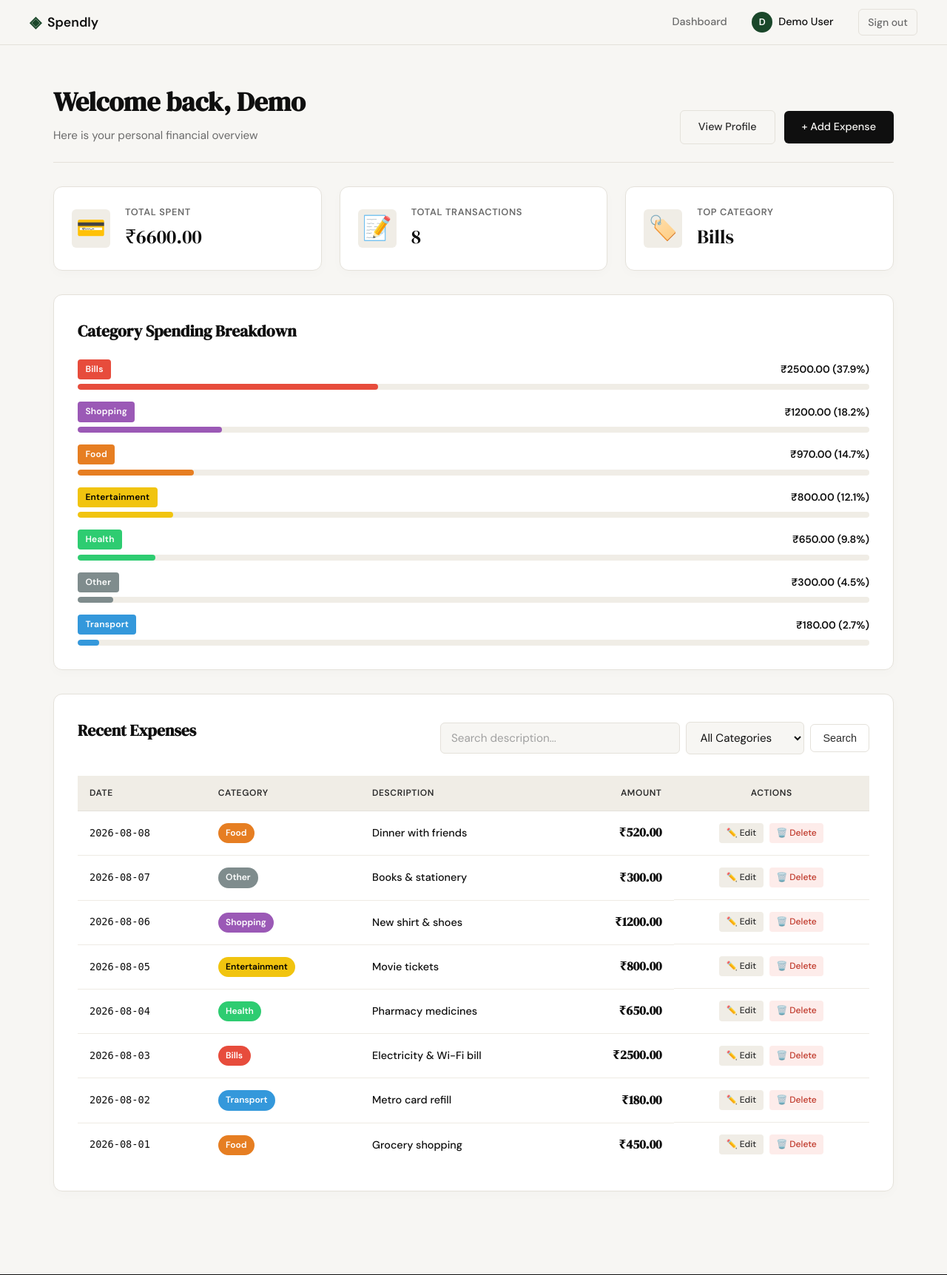
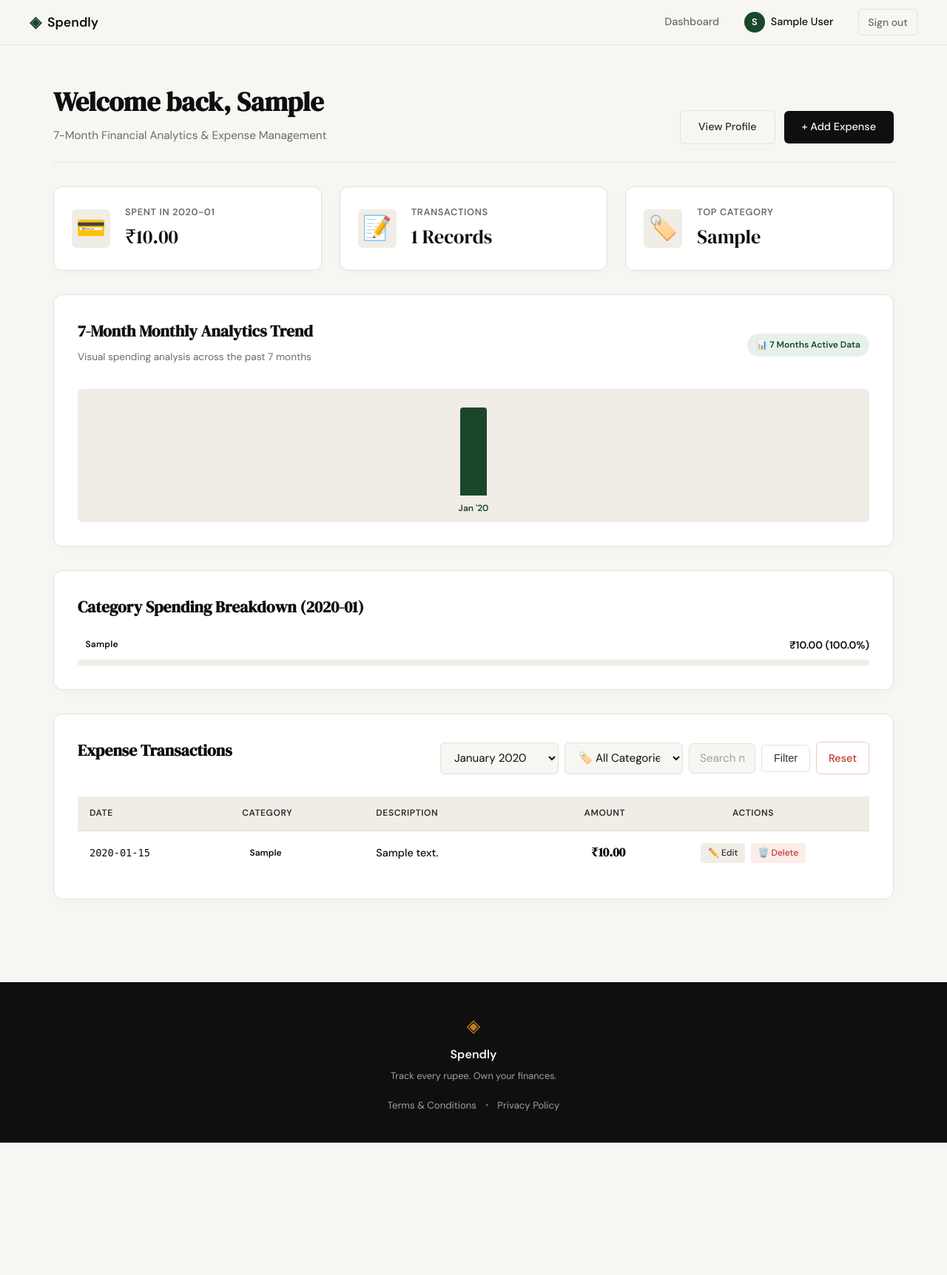
Before and after one commit to Mathedu-pandian/spendly-expense-tracker, a Flask app: a page that uses templates/dashboard.html in a window 1280 px wide. Shown: the top 1724 px of the page at 74% size. After the commit the page ends 1545 px from the top, so only its background shows below. Run offline with Flask 3, Linux system fonts and the light colour scheme; the visitor is signed in with stand-in values (Sample User, id 1); data comes from the database, SQL or seed files in the repository; tables that the repository leaves empty hold one stand-in row (values such as "Sample post").

Commit message:
feat: add 7-month synthetic dataset, monthly timeframe filter, and interactive spending trend analytics

```diff
--- a/app.py
+++ b/app.py
@@ -5,7 +5,8 @@ from flask import Flask, render_template, request, redirect, url_for, session, g
 from werkzeug.security import check_password_hash
 from database.db import (
     init_db, seed_db, create_user, get_user_by_email, get_user_by_id,
-    get_user_expenses, get_expense_summary, get_category_totals, add_expense_db
+    get_user_expenses, get_expense_summary, get_category_totals, add_expense_db,
+    get_available_months, get_monthly_trends
 )
 
 app = Flask(__name__)
@@ -125,18 +126,24 @@ def privacy():
 @app.route("/dashboard")
 @login_required
 def dashboard():
+    selected_month = request.args.get("month", "All")
     category_filter = request.args.get("category", "All")
     search_query = request.args.get("search", "").strip()
 
-    expenses = get_user_expenses(g.user["id"], category=category_filter, search=search_query)
-    summary = get_expense_summary(g.user["id"])
-    category_totals = get_category_totals(g.user["id"])
+    expenses = get_user_expenses(g.user["id"], month=selected_month, category=category_filter, search=search_query)
+    summary = get_expense_summary(g.user["id"], month=selected_month)
+    category_totals = get_category_totals(g.user["id"], month=selected_month)
+    available_months = get_available_months(g.user["id"])
+    monthly_trends = get_monthly_trends(g.user["id"])
 
     return render_template(
         "dashboard.html",
         expenses=expenses,
         summary=summary,
         category_totals=category_totals,
+        available_months=available_months,
+        monthly_trends=monthly_trends,
+        selected_month=selected_month,
         selected_category=category_filter,
         selected_search=search_query
     )
--- a/static/css/style.css
+++ b/static/css/style.css
@@ -1502,6 +1502,105 @@ a { color: inherit; text-decoration: none; }
     font-weight: 600;
 }
 
+/* 7-Month Analytics Trend Bar Chart */
+
+.card-header-flex {
+    display: flex;
+    justify-content: space-between;
+    align-items: center;
+    margin-bottom: 1.5rem;
+}
+
+.card-sub {
+    font-size: 0.85rem;
+    color: var(--ink-muted);
+    margin-top: -0.85rem;
+    margin-bottom: 0.5rem;
+}
+
+.analytics-badge {
+    background: var(--accent-light);
+    color: var(--accent);
+    font-size: 0.75rem;
+    font-weight: 600;
+    padding: 0.35rem 0.75rem;
+    border-radius: 999px;
+}
+
+.trends-bar-chart {
+    display: flex;
+    align-items: flex-end;
+    justify-content: space-between;
+    height: 180px;
+    padding: 1.5rem 0.5rem 0.5rem;
+    background: var(--paper-warm);
+    border-radius: var(--radius-sm);
+    border: 1px solid var(--border-soft);
+}
+
+.trend-column {
+    flex: 1;
+    display: flex;
+    flex-direction: column;
+    align-items: center;
+    height: 100%;
+    text-decoration: none;
+    transition: opacity 0.2s;
+}
+
+.trend-column:hover {
+    opacity: 0.85;
+}
+
+.trend-bar-wrapper {
+    flex: 1;
+    width: 100%;
+    display: flex;
+    flex-direction: column;
+    justify-content: flex-end;
+    align-items: center;
+    position: relative;
+}
+
+.trend-amount-tooltip {
+    position: absolute;
+    top: -24px;
+    font-size: 0.7rem;
+    font-weight: 700;
+    color: var(--ink);
+    opacity: 0;
+    transition: opacity 0.2s;
+    white-space: nowrap;
+}
+
+.trend-column:hover .trend-amount-tooltip {
+    opacity: 1;
+}
+
+.trend-bar-fill {
+    width: 60%;
+    max-width: 36px;
+    background: var(--accent-2);
+    border-radius: 4px 4px 0 0;
+    transition: height 0.4s ease, background 0.2s;
+}
+
+.trend-column.active-column .trend-bar-fill {
+    background: var(--accent);
+}
+
+.trend-month-label {
+    font-size: 0.75rem;
+    font-weight: 600;
+    color: var(--ink-muted);
+    margin-top: 0.5rem;
+}
+
+.trend-column.active-column .trend-month-label {
+    color: var(--accent);
+    font-weight: 700;
+}
+
 /* ------------------------------------------------------------------ */
 /* Responsive                                                          */
 /* ------------------------------------------------------------------ */
--- a/templates/dashboard.html
+++ b/templates/dashboard.html
@@ -1,6 +1,6 @@
 {% extends "base.html" %}
 
-{% block title %}Expense Dashboard — Spendly{% endblock %}
+{% block title %}Expense Dashboard & Analytics — Spendly{% endblock %}
 
 {% block content %}
 <section class="dashboard-section">
@@ -10,7 +10,7 @@
         <div class="dashboard-header">
             <div>
                 <h1 class="dashboard-title">Welcome back, {{ g.user.name.split()[0] }}</h1>
-                <p class="dashboard-subtitle">Here is your personal financial overview</p>
+                <p class="dashboard-subtitle">7-Month Financial Analytics & Expense Management</p>
             </div>
             <div class="dashboard-top-actions">
                 <a href="{{ url_for('profile') }}" class="btn-ghost">View Profile</a>
@@ -23,7 +23,13 @@
             <div class="metric-card">
                 <span class="metric-icon">💳</span>
                 <div class="metric-info">
-                    <span class="metric-label">Total Spent</span>
+                    <span class="metric-label">
+                        {% if selected_month != 'All' %}
+                            Spent in {{ selected_month }}
+                        {% else %}
+                            Total Spent (7 Months)
+                        {% endif %}
+                    </span>
                     <span class="metric-value">₹{{ "%.2f"|format(summary.total_spent) }}</span>
                 </div>
             </div>
@@ -31,8 +37,8 @@
             <div class="metric-card">
                 <span class="metric-icon">📝</span>
                 <div class="metric-info">
-                    <span class="metric-label">Total Transactions</span>
-                    <span class="metric-value">{{ summary.total_count }}</span>
+                    <span class="metric-label">Transactions</span>
+                    <span class="metric-value">{{ summary.total_count }} Records</span>
                 </div>
             </div>
 
@@ -45,10 +51,38 @@
             </div>
         </div>
 
+        <!-- 7-Month Analytics Trend Bar Chart -->
+        {% if monthly_trends %}
+        <div class="dashboard-card trends-card">
+            <div class="card-header-flex">
+                <div>
+                    <h2 class="card-title">7-Month Monthly Analytics Trend</h2>
+                    <p class="card-sub">Visual spending analysis across the past 7 months</p>
+                </div>
+                <span class="analytics-badge">📊 7 Months Active Data</span>
+            </div>
+
+            <div class="trends-bar-chart">
+                {% for m in monthly_trends %}
+                <a href="{{ url_for('dashboard', month=m.month_value, category=selected_category) }}"
+                   class="trend-column {% if selected_month == m.month_value %}active-column{% endif %}"
+                   title="{{ m.month_label }}: ₹{{ '%.2f'|format(m.total) }} ({{ m.count }} expenses)">
+
+                    <div class="trend-bar-wrapper">
+                        <span class="trend-amount-tooltip">₹{{ "%.0f"|format(m.total) }}</span>
+                        <div class="trend-bar-fill" style="height: {{ m.height_pct }}%;"></div>
+                    </div>
+                    <span class="trend-month-label">{{ m.month_label }}</span>
+                </a>
+                {% endfor %}
+            </div>
+        </div>
+        {% endif %}
+
         <!-- Category Breakdown Visualization -->
         {% if category_totals %}
         <div class="dashboard-card category-card">
-            <h2 class="card-title">Category Spending Breakdown</h2>
+            <h2 class="card-title">Category Spending Breakdown {% if selected_month != 'All' %}({{ selected_month }}){% endif %}</h2>
             <div class="category-bars-list">
                 {% for cat in category_totals %}
                 <div class="category-bar-item">
@@ -68,13 +102,22 @@
         <!-- Expense Records List & Filters -->
         <div class="dashboard-card records-card">
             <div class="records-header">
-                <h2 class="card-title">Recent Expenses</h2>
+                <h2 class="card-title">Expense Transactions</h2>
 
                 <form method="GET" action="{{ url_for('dashboard') }}" class="filter-form">
                     <div class="filter-group">
-                        <input type="text" name="search" value="{{ selected_search }}" placeholder="Search description..." class="form-input filter-input">
+
+                        <!-- Month Filter Dropdown -->
+                        <select name="month" class="form-input filter-select" onchange="this.form.submit()">
+                            <option value="All" {% if selected_month == 'All' %}selected{% endif %}>📅 All 7 Months</option>
+                            {% for m in available_months %}
+                            <option value="{{ m.value }}" {% if selected_month == m.value %}selected{% endif %}>{{ m.label }}</option>
+                            {% endfor %}
+                        </select>
+
+                        <!-- Category Filter Dropdown -->
                         <select name="category" class="form-input filter-select" onchange="this.form.submit()">
-                            <option value="All" {% if selected_category == 'All' %}selected{% endif %}>All Categories</option>
+                            <option value="All" {% if selected_category == 'All' %}selected{% endif %}>🏷️ All Categories</option>
                             <option value="Food" {% if selected_category == 'Food' %}selected{% endif %}>Food</option>
                             <option value="Bills" {% if selected_category == 'Bills' %}selected{% endif %}>Bills</option>
                             <option value="Transport" {% if selected_category == 'Transport' %}selected{% endif %}>Transport</option>
@@ -83,8 +126,12 @@
                             <option value="Entertainment" {% if selected_category == 'Entertainment' %}selected{% endif %}>Entertainment</option>
                             <option value="Other" {% if selected_category == 'Other' %}selected{% endif %}>Other</option>
                         </select>
-                        <button type="submit" class="btn-ghost filter-btn">Search</button>
-                        {% if selected_category != 'All' or selected_search %}
+
+                        <!-- Search Input -->
+                        <input type="text" name="search" value="{{ selected_search }}" placeholder="Search note..." class="form-input filter-input">
+                        <button type="submit" class="btn-ghost filter-btn">Filter</button>
+
+                        {% if selected_month != 'All' or selected_category != 'All' or selected_search %}
                         <a href="{{ url_for('dashboard') }}" class="btn-ghost clear-filter-btn">Reset</a>
                         {% endif %}
                     </div>
@@ -124,8 +171,8 @@
             {% else %}
             <div class="empty-state">
                 <span class="empty-icon">📊</span>
-                <p class="empty-text">No expenses found matching your criteria.</p>
-                <a href="{{ url_for('add_expense') }}" class="btn-primary">+ Add Your First Expense</a>
+                <p class="empty-text">No expense records found matching your selected month or criteria.</p>
+                <a href="{{ url_for('add_expense') }}" class="btn-primary">+ Add New Expense</a>
             </div>
             {% endif %}
         </div>
```
Also changed, not shown: database/db.py (+222 -47 lines).
